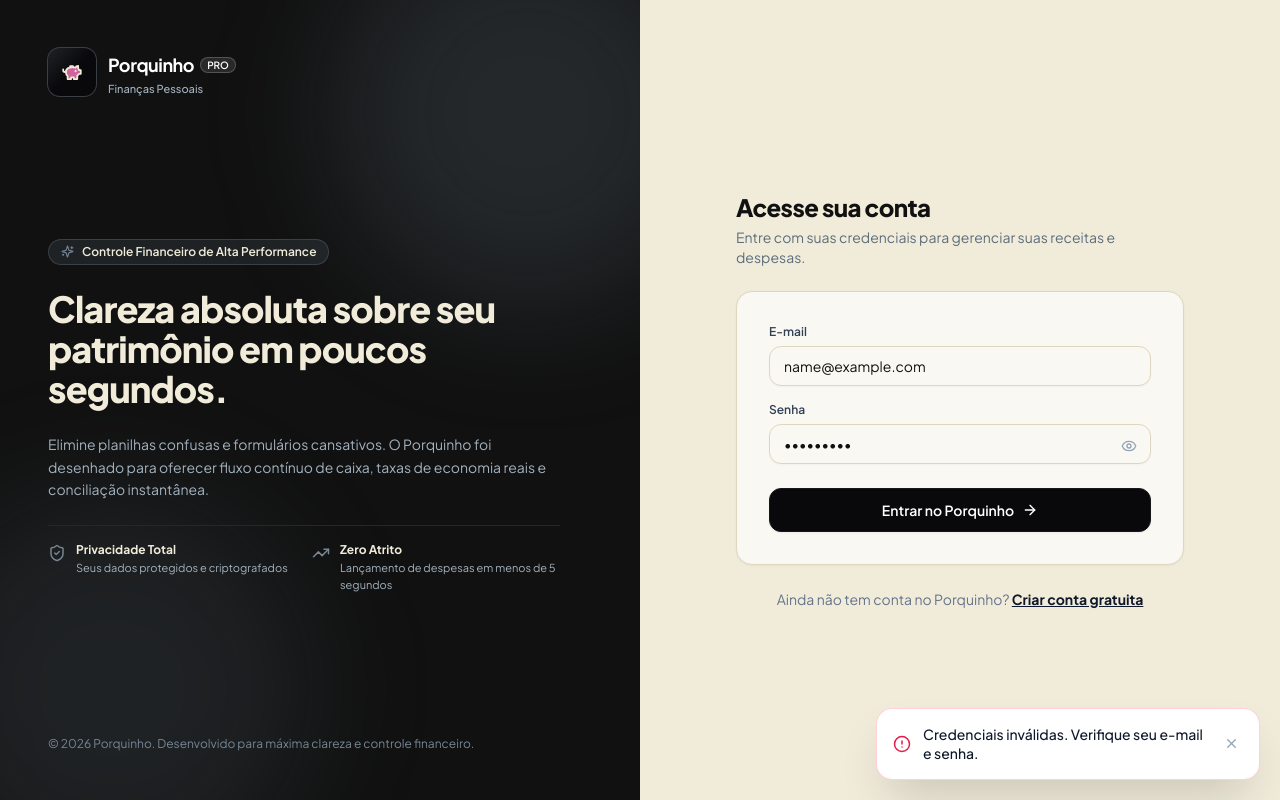
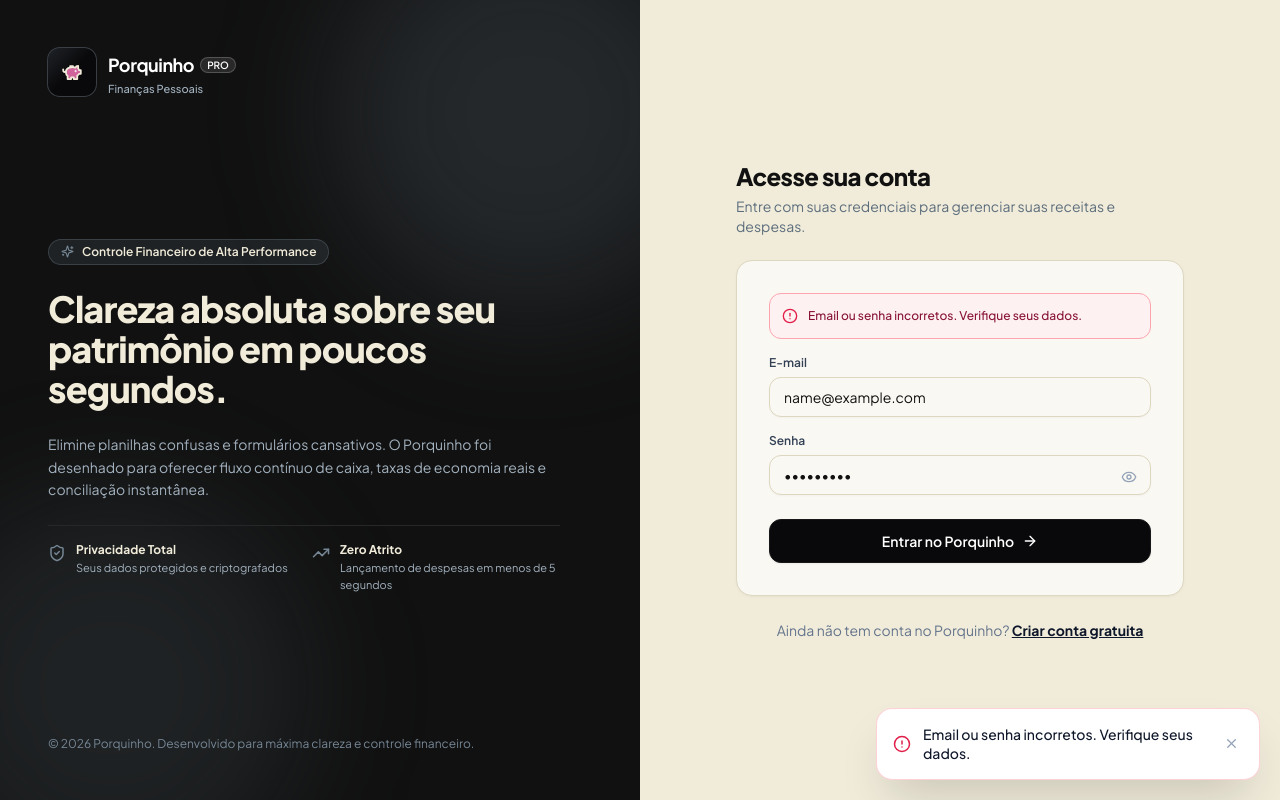
Before and after one commit to thalesxvt/Porquinho, a React (Vite) app in the folder apps/web/: page /login in a window 1280 px wide. Both pictures are taken after typing "name@example.com", "Sample123" into the empty fields and a click on the button "Entrar no Porquinho". Built offline with nearby package versions, Linux system fonts and the light colour scheme; no server answers.

Commit message:
fix(web): prevent full reload on 401 auth error and add inline error feedback

```diff
--- a/apps/web/src/lib/api.ts
+++ b/apps/web/src/lib/api.ts
@@ -19,10 +19,16 @@ api.interceptors.request.use((config) => {
 api.interceptors.response.use(
   (res) => res,
   (error) => {
-    if (error.response?.status === 401) {
+    const isAuthRoute =
+      error.config?.url?.includes('/auth/login') ||
+      error.config?.url?.includes('/auth/register')
+
+    if (error.response?.status === 401 && !isAuthRoute) {
       localStorage.removeItem('porquinho:token')
       localStorage.removeItem('porquinho:user')
-      window.location.href = '/login'
+      if (window.location.pathname !== '/login') {
+        window.location.href = '/login'
+      }
     }
     return Promise.reject(error)
   }
--- a/apps/web/src/pages/Login.tsx
+++ b/apps/web/src/pages/Login.tsx
@@ -3,7 +3,7 @@ import { useForm } from 'react-hook-form'
 import { zodResolver } from '@hookform/resolvers/zod'
 import { z } from 'zod'
 import { Link, useNavigate } from 'react-router-dom'
-import { Eye, EyeOff, ShieldCheck, ArrowRight, Sparkles, TrendingUp } from 'lucide-react'
+import { Eye, EyeOff, ShieldCheck, ArrowRight, Sparkles, TrendingUp, AlertCircle } from 'lucide-react'
 import { Button } from '../components/ui/Button'
 import { Input } from '../components/ui/Input'
 import { useAuthStore } from '../stores/auth.store'
@@ -20,6 +20,7 @@ type FormData = z.infer<typeof schema>
 
 export function Login() {
   const [showPassword, setShowPassword] = useState(false)
+  const [authError, setAuthError] = useState<string | null>(null)
   const navigate = useNavigate()
   const { login } = useAuthStore()
   const { toast } = useToast()
@@ -33,6 +34,7 @@ export function Login() {
   })
 
   const onSubmit = async (data: FormData) => {
+    setAuthError(null)
     try {
       const res = await api.post('/auth/login', data)
       login(res.data.data.token, res.data.data.user)
@@ -40,7 +42,8 @@ export function Login() {
       navigate('/')
     } catch (err: any) {
       const message =
-        err.response?.data?.message || err.response?.data?.error || 'Credenciais inválidas. Verifique seu e-mail e senha.'
+        err.response?.data?.message || err.response?.data?.error || 'Email ou senha incorretos. Verifique seus dados.'
+      setAuthError(message)
       toast(message, 'error')
     }
   }
@@ -117,6 +120,18 @@ export function Login() {
           {/* Card Form */}
           <div className="rounded-2xl border border-[#DDD7C0] bg-[#FAF8F2] p-7 sm:p-8 shadow-surface">
             <form onSubmit={handleSubmit(onSubmit)} className="flex flex-col gap-4">
+              {authError && (
+                <div
+                  role="alert"
+                  className="flex items-start gap-2.5 rounded-xl border border-rose-300 bg-rose-50/90 p-3 text-xs text-rose-900 transition-all"
+                >
+                  <AlertCircle size={16} className="shrink-0 text-rose-600 mt-0.5" />
+                  <div className="leading-relaxed font-medium">
+                    {authError}
+                  </div>
+                </div>
+              )}
+
               <Input
                 label="E-mail"
                 type="email"
--- a/apps/web/src/pages/Register.tsx
+++ b/apps/web/src/pages/Register.tsx
@@ -3,7 +3,7 @@ import { useForm } from 'react-hook-form'
 import { zodResolver } from '@hookform/resolvers/zod'
 import { z } from 'zod'
 import { Link, useNavigate } from 'react-router-dom'
-import { Eye, EyeOff, ArrowRight, Sparkles, CheckCircle2 } from 'lucide-react'
+import { Eye, EyeOff, ArrowRight, Sparkles, CheckCircle2, AlertCircle } from 'lucide-react'
 import { Button } from '../components/ui/Button'
 import { Input } from '../components/ui/Input'
 import { useAuthStore } from '../stores/auth.store'
@@ -27,6 +27,7 @@ type FormData = z.infer<typeof schema>
 
 export function Register() {
   const [showPassword, setShowPassword] = useState(false)
+  const [registerError, setRegisterError] = useState<string | null>(null)
   const navigate = useNavigate()
   const { login } = useAuthStore()
   const { toast } = useToast()
@@ -40,6 +41,7 @@ export function Register() {
   })
 
   const onSubmit = async (data: FormData) => {
+    setRegisterError(null)
     try {
       const res = await api.post('/auth/register', {
         name: data.name.trim(),
@@ -52,6 +54,7 @@ export function Register() {
     } catch (err: any) {
       const message =
         err.response?.data?.message || err.response?.data?.error || 'Erro ao criar conta. Tente outro e-mail.'
+      setRegisterError(message)
       toast(message, 'error')
     }
   }
@@ -126,6 +129,18 @@ export function Register() {
           {/* Card Form */}
           <div className="rounded-2xl border border-[#DDD7C0] bg-[#FAF8F2] p-7 sm:p-8 shadow-surface">
             <form onSubmit={handleSubmit(onSubmit)} className="flex flex-col gap-4">
+              {registerError && (
+                <div
+                  role="alert"
+                  className="flex items-start gap-2.5 rounded-xl border border-rose-300 bg-rose-50/90 p-3 text-xs text-rose-900 transition-all"
+                >
+                  <AlertCircle size={16} className="shrink-0 text-rose-600 mt-0.5" />
+                  <div className="leading-relaxed font-medium">
+                    {registerError}
+                  </div>
+                </div>
+              )}
+
               <Input
                 label="Nome completo"
                 placeholder="Ex: Ana Silva"
```
